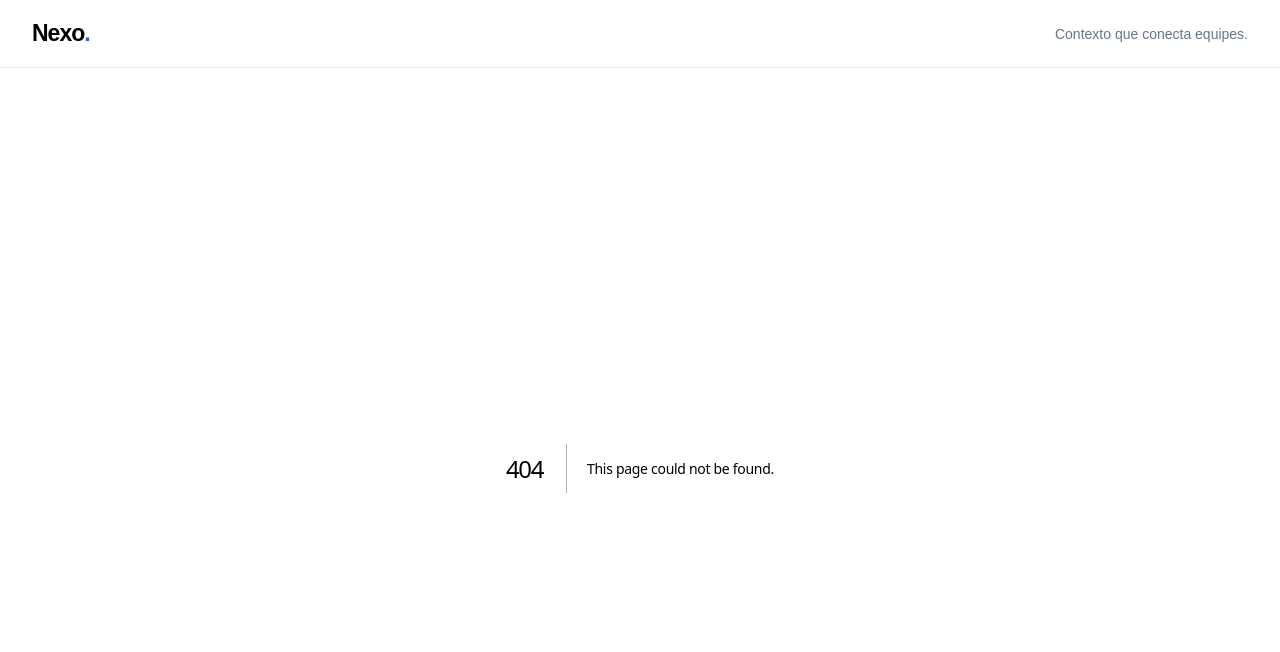
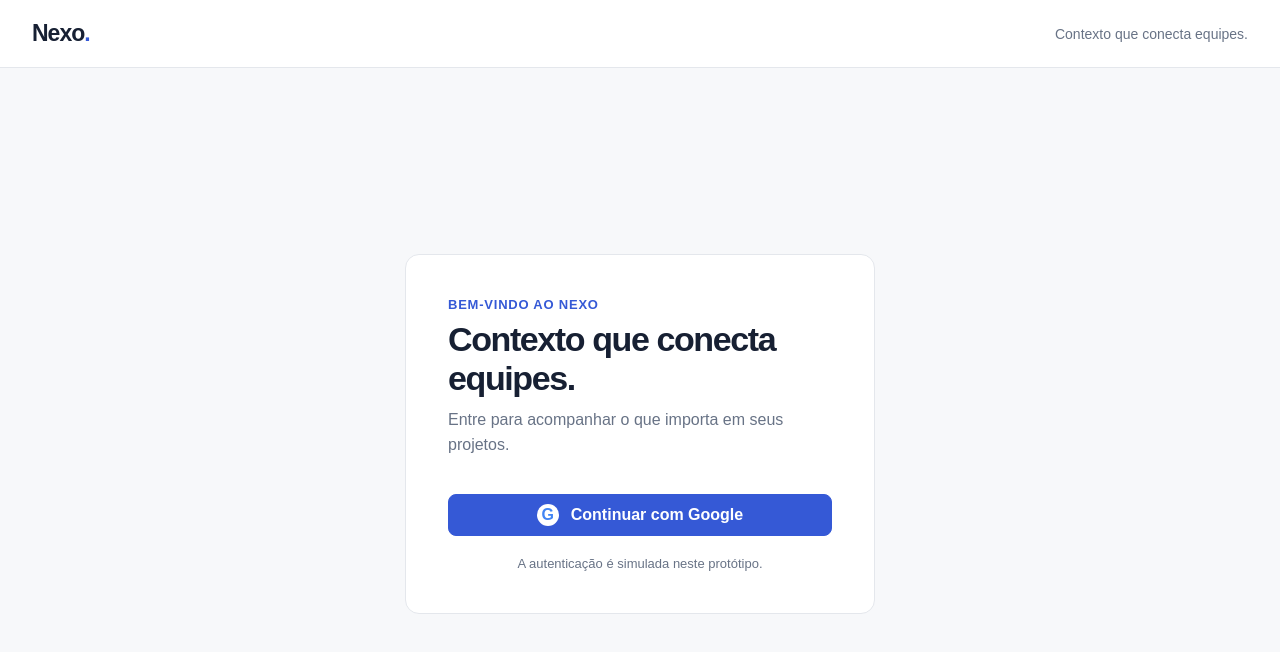
Before and after one commit to RyanLirio/nexo, a Next.js app in the folder frontend/: page /login in a window 1280 px wide. Before the commit this address had no page. Shown: the top 652 px of the page. Built offline with nearby package versions, Linux system fonts and the light colour scheme.

Commit message:
feat: adiciona tela de login

```diff
--- a/frontend/app/globals.css
+++ b/frontend/app/globals.css
@@ -10,3 +10,4 @@ button, input { font: inherit; }
 h1, h2, h3, p { margin-top: 0; } h1 { margin-bottom: 10px; font-size: clamp(30px, 4vw, 42px); letter-spacing: -1.4px; } h2 { font-size: 20px; letter-spacing: -.3px; }.page-intro { margin-bottom: 36px; color: var(--muted); font-size: 16px; line-height: 1.55; }
 .card { background: var(--surface); border: 1px solid var(--line); border-radius: 14px; }.button { display: inline-flex; align-items: center; justify-content: center; min-height: 42px; padding: 0 16px; border: 1px solid var(--accent); border-radius: 8px; background: var(--accent); color: #fff; cursor: pointer; font-weight: 700; }.button:hover { background: #294abe; border-color: #294abe; }.button:focus-visible, a:focus-visible, input:focus-visible { outline: 3px solid #aebdff; outline-offset: 2px; }.button-secondary { border-color: var(--line); background: var(--surface); color: var(--text); }.button-secondary:hover { background: #f2f4f7; border-color: #d6dae1; }
 @media (max-width: 640px) { .topbar { padding: 0 20px; }.topbar-note { display: none; }.content { padding: 30px 20px 48px; } }
+.login-page { display: grid; min-height: calc(100vh - 68px); place-items: center; padding: 32px; }.login-card { width: min(100%, 470px); padding: 42px; }.login-card h1 { font-size: 34px; }.google-button { width: 100%; gap: 12px; }.google-button span { display: grid; width: 22px; height: 22px; place-items: center; border-radius: 50%; background: white; color: #4285f4; }.login-note { margin: 20px 0 0; color: var(--muted); font-size: 13px; text-align: center; }
--- /dev/null
+++ b/frontend/app/login/page.tsx
@@ -0,0 +1,5 @@
+import Link from 'next/link';
+
+export default function LoginPage() {
+  return <main className="login-page"><section className="login-card card" aria-labelledby="login-title"><p className="eyebrow">Bem-vindo ao Nexo</p><h1 id="login-title">Contexto que conecta equipes.</h1><p className="page-intro">Entre para acompanhar o que importa em seus projetos.</p><Link className="button google-button" href="/colaborador"><span aria-hidden="true">G</span>Continuar com Google</Link><p className="login-note">A autenticação é simulada neste protótipo.</p></section></main>;
+}
```
